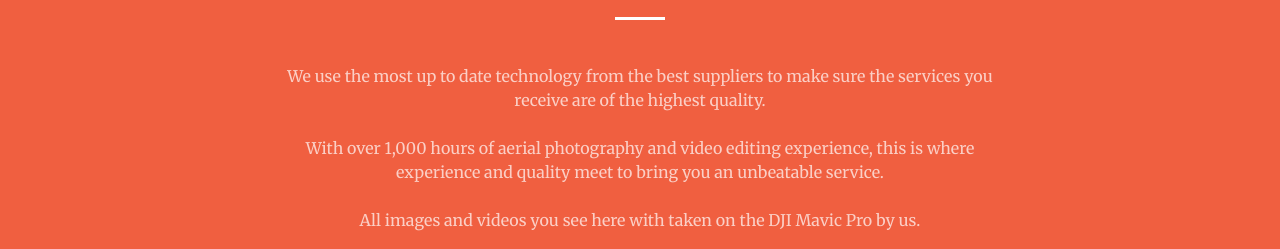
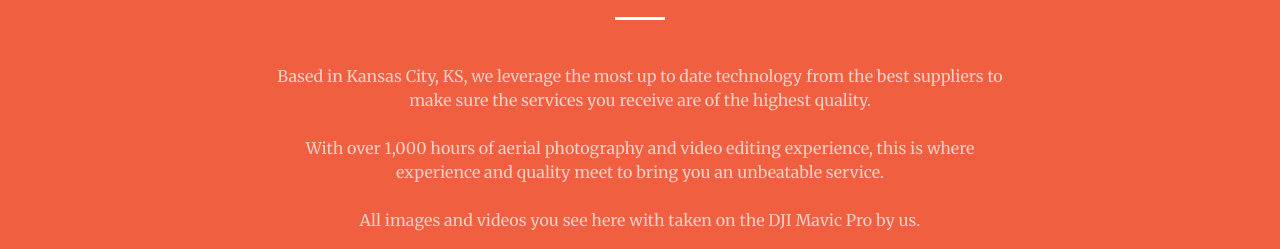
Before and after one commit to OliverddWright/Drone-Site, a website: page public/index.html in a window 1280 px wide. Shown: the part 776-1025 px from the top of the page. Drawn offline with nearby package versions, Linux system fonts and the light colour scheme.

```diff
--- a/public/index.html
+++ b/public/index.html
@@ -95,7 +95,7 @@
                 <div class="col-lg-8 col-lg-offset-2 text-center">
                     <h2 class="section-heading">WHAT CAN WE DO FOR YOU?</h2>
                     <hr class="light">
-                    <p class="text-faded"><br>We use the most up to date technology from the best suppliers to make sure the services you receive are of the highest quality.<br><br>With over 1,000 hours of aerial photography and video editing experience, this is where experience and quality meet to bring you an unbeatable service.<br><br>All images and videos you see here with taken on the DJI Mavic Pro by us.</p>
+                    <p class="text-faded"><br>Based in Kansas City, KS, we leverage the most up to date technology from the best suppliers to make sure the services you receive are of the highest quality.<br><br>With over 1,000 hours of aerial photography and video editing experience, this is where experience and quality meet to bring you an unbeatable service.<br><br>All images and videos you see here with taken on the DJI Mavic Pro by us.</p>
                     <a href="#services" class="page-scroll btn btn-default btn-xl sr-button">CHOOSE YOUR SERVICE!</a>
                 </div>
             </div>
```
